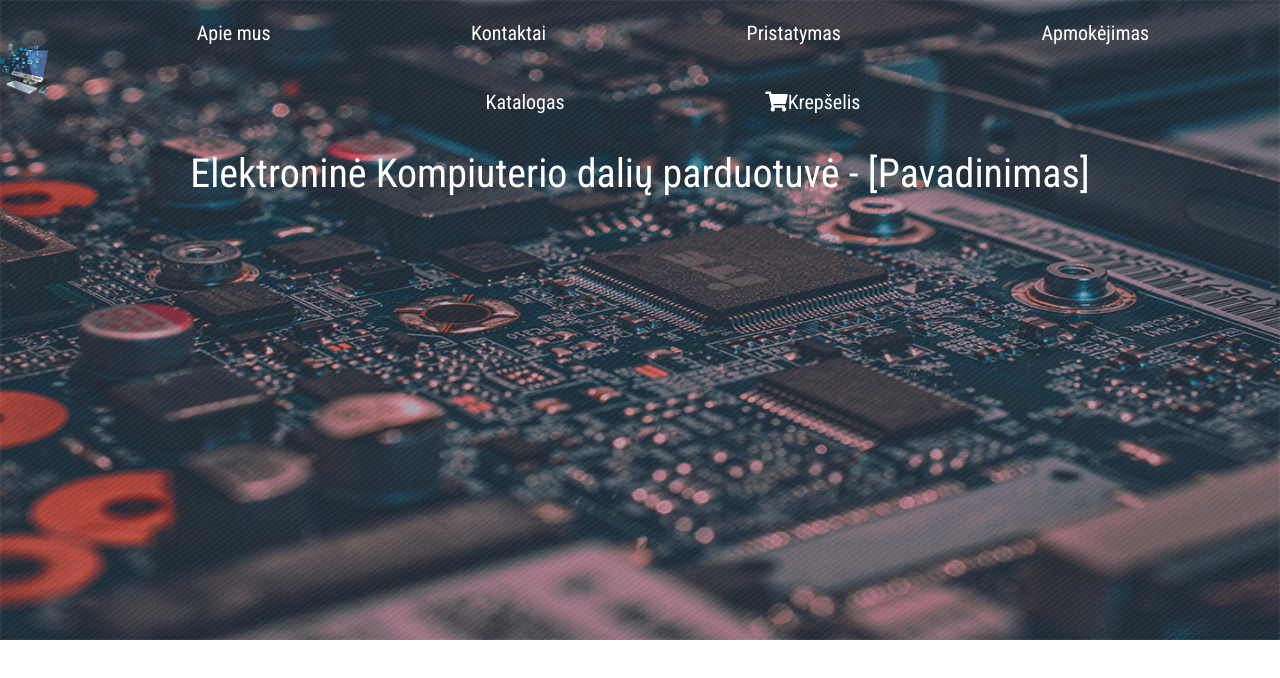
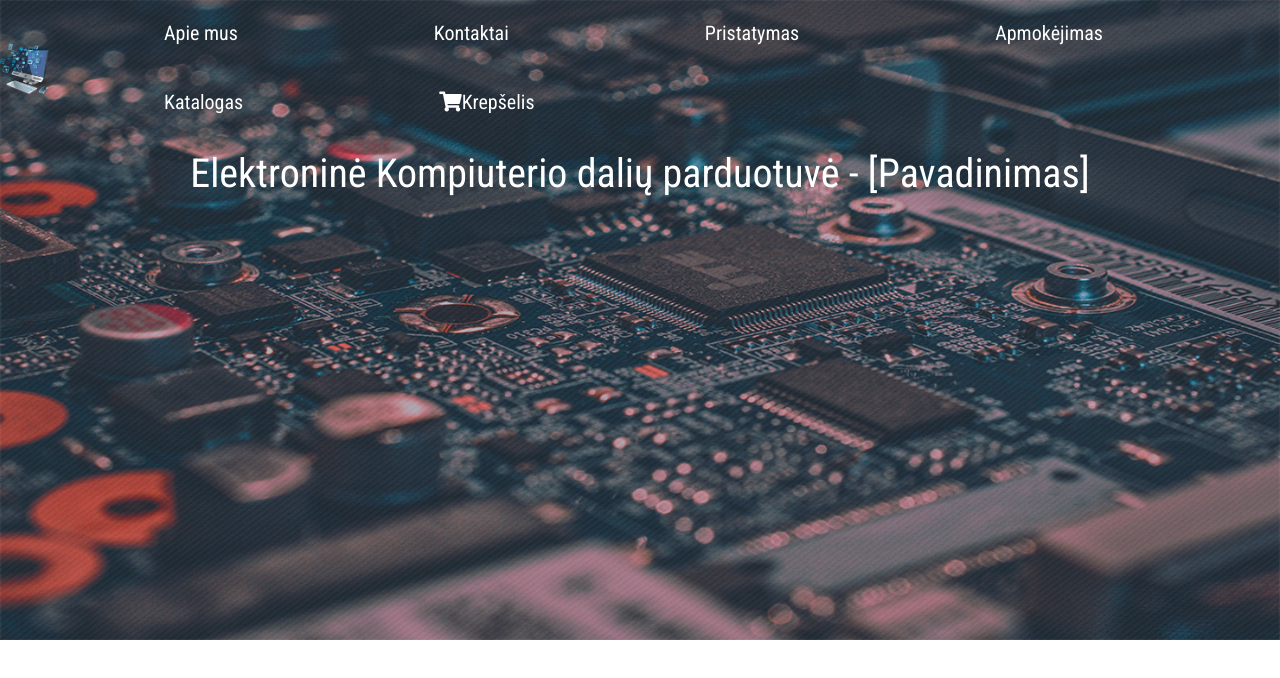
Before and after one commit to Loominarty/Projektas, a plain HTML site: page index.html in a window 1280 px wide. Drawn offline with nearby package versions, Linux system fonts and the light colour scheme.

Commit message:
navbar aptvarkymai

```diff
--- a/main.css
+++ b/main.css
@@ -59,15 +59,7 @@ padding:0px 0px;
 
   text-decoration: none;
 }
-.navbar-nav{
 
-list-style: none;
-display: inline-block;
-
-vertical-align: middle;
-
-
-}
 
 .img{
     width: 50px;
```
